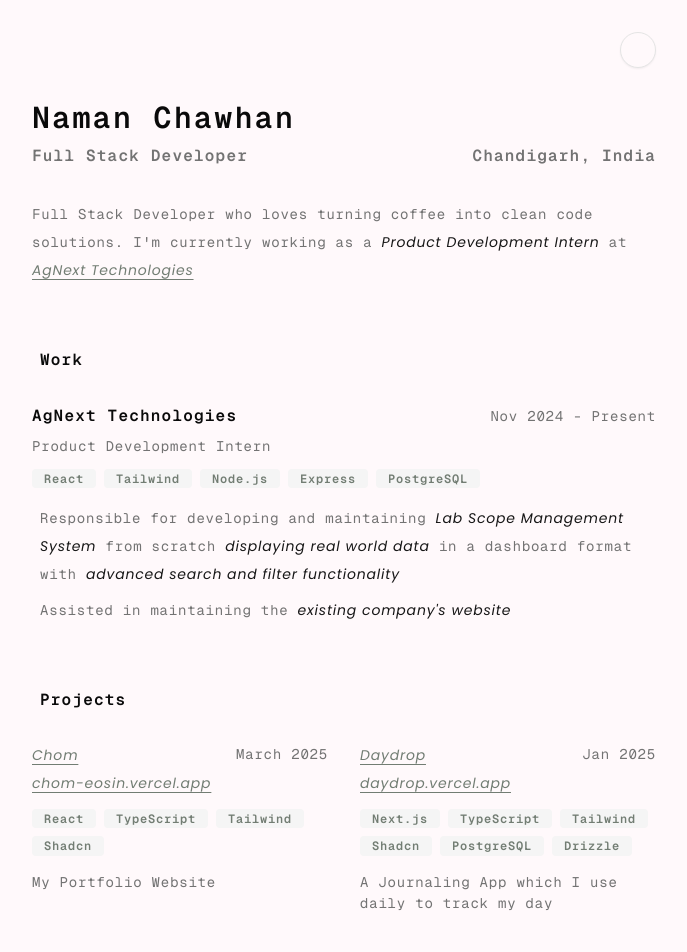
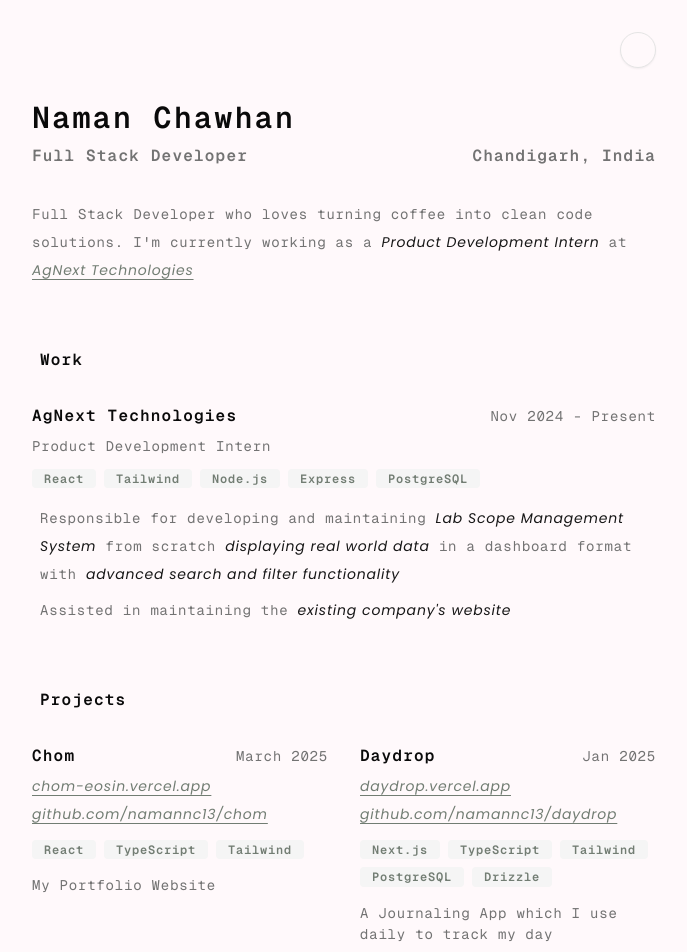
Before and after one commit to namannc13/chom, a React (Vite) app: page / in a window 1280 px wide. Shown: the top 952 px of the page, without its empty margins (296-983 px from the left). Built offline with nearby package versions, Linux system fonts and the light colour scheme; a web font is replaced by a local one.

Commit message:
Minor Updates

```diff
--- a/src/App.tsx
+++ b/src/App.tsx
@@ -93,7 +93,8 @@
                 <Project
                   key={project.id}
                   name={project.name}
-                  link={project.link}
+                  github={project.github}
+                  githubLink={project.githubLink}
                   deployment={project.deployment}
                   deployedLink={project.deployedLink}
                   description={project.description}
--- a/src/components/project.tsx
+++ b/src/components/project.tsx
@@ -2,10 +2,12 @@
 import Para from "./para";
 import Badge from "./badge";
 import Highlight from "./highlight";
+import Heading from "./heading";
 
 function Project({
   name,
-  link,
+  github,
+  githubLink,
   deployment,
   deployedLink,
   description,
@@ -13,7 +15,8 @@
   year,
 }: {
   name: string;
-  link: string;
+  github: string;
+  githubLink: string;
   deployment: string;
   deployedLink: string;
   description: { text: string; highlight?: boolean }[][];
@@ -26,13 +29,14 @@
   return (
     <div className="flex flex-col gap-2">
       <div className="flex justify-between items-center">
-        <Link href={link} className="underline underline-offset-4">
-          {name}
-        </Link>
+        <Heading>{name}</Heading>
         <Para className="!leading-normal">{year}</Para>
       </div>
       <Link href={deployedLink} className="underline underline-offset-4">
         {deployment}
+      </Link>
+      <Link href={githubLink} className="underline underline-offset-4">
+        {github}
       </Link>
       <div className="flex flex-wrap gap-2 pt-2">
         {technologies.map((technology) => (
--- a/src/components/work.tsx
+++ b/src/components/work.tsx
@@ -18,7 +18,7 @@
 }) {
   return (
     <div className="flex flex-col gap-2">
-      <div className="flex justify-between items-center">
+      <div className="flex flex-col sm:flex-row justify-between sm:items-center">
         <Heading>{company}</Heading>
         <Para className="!leading-normal">{duration}</Para>
       </div>
--- a/src/data/projects.ts
+++ b/src/data/projects.ts
@@ -2,7 +2,8 @@
   {
     id: 1,
     name: "Chom",
-    link: "https://github.com/namannc13/chom",
+    github: "github.com/namannc13/chom",
+    githubLink: "https://github.com/namannc13/chom",
     deployment: "chom-eosin.vercel.app",
     deployedLink: "https://chom-eosin.vercel.app/",
     description: [[{ text: "My Portfolio Website" }]],
@@ -19,17 +20,14 @@
         id: 3,
         name: "Tailwind",
       },
-      {
-        id: 4,
-        name: "Shadcn",
-      },
     ],
     year: "March 2025",
   },
   {
     id: 2,
     name: "Daydrop",
-    link: "https://github.com/namannc13/daydrop",
+    github: "github.com/namannc13/daydrop",
+    githubLink: "https://github.com/namannc13/daydrop",
     deployment: "daydrop.vercel.app",
     deployedLink: "https://daydrop.vercel.app/",
     description: [[{ text: "A Journaling App which I use daily to track my day" }]],
@@ -47,10 +45,6 @@
         name: "Tailwind",
       },
       {
-        id: 4,
-        name: "Shadcn",
-      },
-      {
         id: 5,
         name: "PostgreSQL",
       },
```
